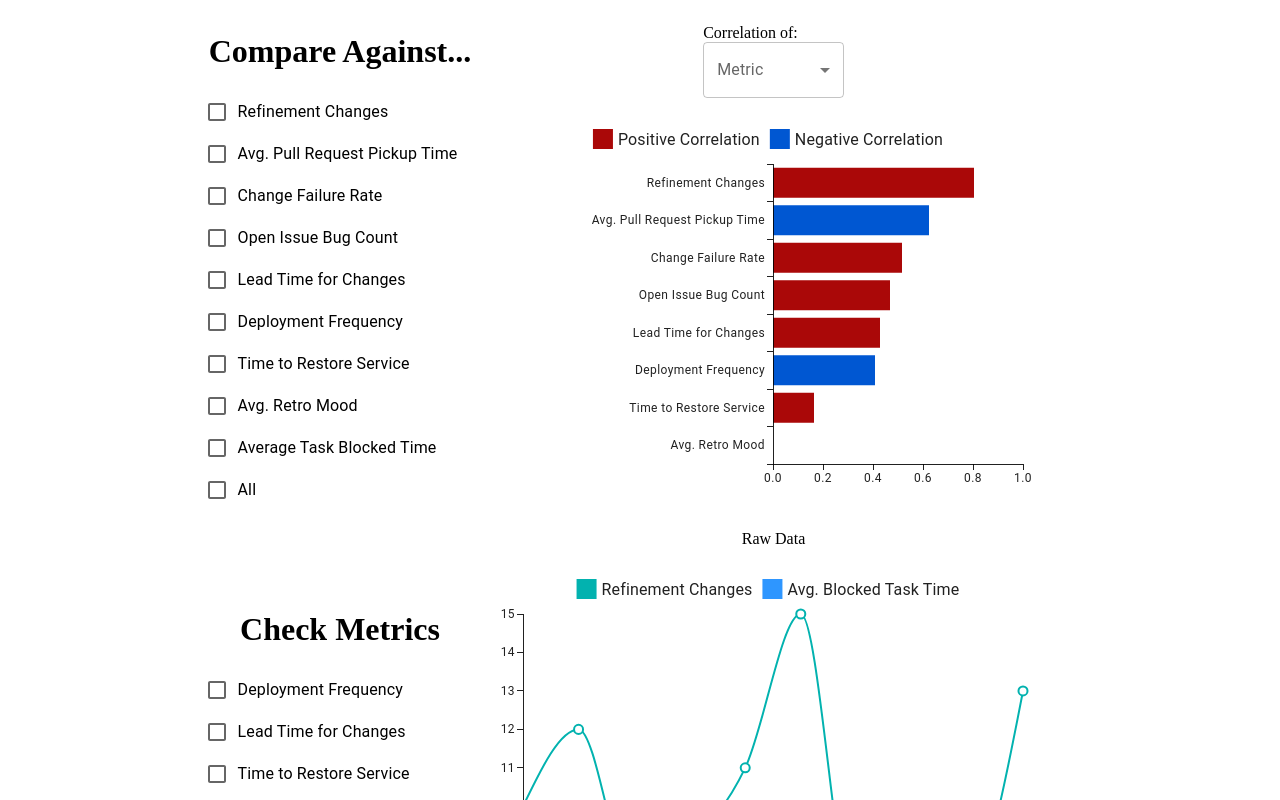
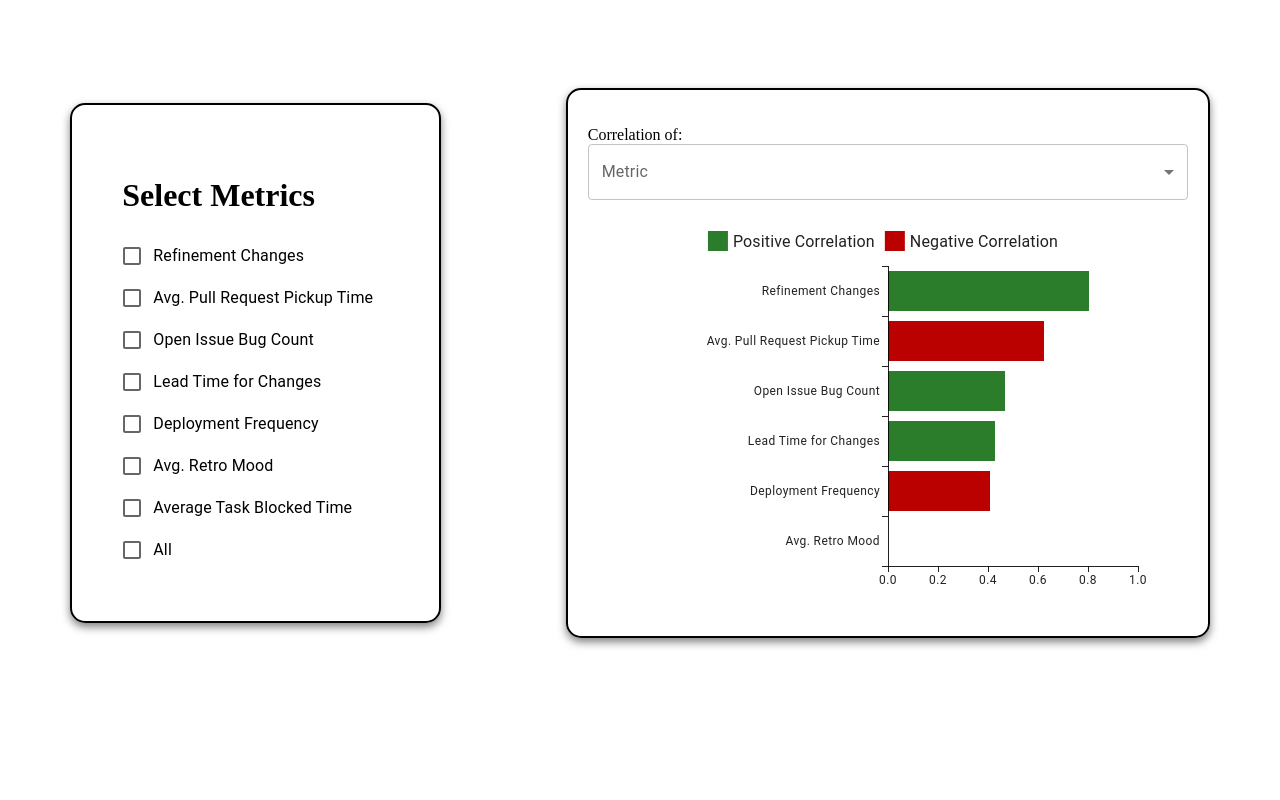
Before and after one commit to jwong236/EnterpriseMetricAnalysisTool, a React (Vite) app: page / in a window 1280 px wide. Shown: the top 800 px of the page. Built offline with nearby package versions, Linux system fonts and the light colour scheme.

Commit message:
Added some decoration

```diff
--- a/src/App.jsx
+++ b/src/App.jsx
@@ -5,8 +5,8 @@ import {MyBarGraph, MyLineGraph} from './components';
 let raw_data = {
   'Deployment Frequency': [15, 12, 18, 20, 17, 14, 22, 19, 16, 21],
   'Lead Time for Changes': [3, 4, 2, 5, 3, 4, 6, 2, 3, 5],
-  'Time to Restore Service': [4, 6, 2, 5, 4, 3, 7, 4, 3, 5],
-  'Change Failure Rate': [0.1, 0.2, 0.05, 0.15, 0.1, 0.25, 0.2, 0.1, 0.15, 0.05],
+  // 'Time to Restore Service': [4, 6, 2, 5, 4, 3, 7, 4, 3, 5], // Not available
+  // 'Change Failure Rate': [0.1, 0.2, 0.05, 0.15, 0.1, 0.25, 0.2, 0.1, 0.15, 0.05], // Not available
   'Avg. Blocked Task Time': [2, 2.5, 2.3, 2.7, 3.1, 2.8, 3, 3.2, 3.2, 3.4],
   'Avg. Pull Request Pickup Time': [2, 1, 3, 2, 1, 2, 4, 3, 2, 1],
   'Avg. Retro Mood': [4, 3, 5, 4, 3, 5, 4, 3, 5, 4],
@@ -17,8 +17,8 @@ let raw_data = {
 let correlations = [
   ['Deployment Frequency',          -0.409392],
   ['Lead Time for Changes',          0.429082],
-  ['Change Failure Rate',            0.516650],
-  ['Time to Restore Service',        0.164581],
+  // ['Change Failure Rate',            0.516650], // Not available
+  // ['Time to Restore Service',        0.164581], // Not available
   ['Avg. Pull Request Pickup Time', -0.624221],
   ['Avg. Retro Mood',                0.000000],
   ['Open Issue Bug Count',           0.466147],
@@ -28,8 +28,8 @@ let correlations = [
 function App() {
   return (
     <>
-    <MyBarGraph correlations={correlations}/>
-    <MyLineGraph raw_data={raw_data}/>
+      <MyBarGraph correlations={correlations}/>
+      {/* <MyLineGraph raw_data={raw_data}/> */}
     </>
   )
 }
--- a/src/components/bargraph/bargraph.css
+++ b/src/components/bargraph/bargraph.css
@@ -1,5 +1,20 @@
 .bar-chart-container {
     display: flex;
-    justify-content: center;
+    justify-content: space-around;
     align-items: center;
+    padding-top: 5rem;
 }
+
+.metrics-container{
+    border: black 2px solid;
+    border-radius: 15px;
+    padding: 50px;
+    box-shadow: 0px 4px 8px rgba(0, 0, 0, 0.5);
+}
+
+.bar-container{
+    border: 2px solid black;
+    border-radius: 15px;
+    padding: 20px;
+    box-shadow: 0px 4px 8px rgba(0, 0, 0, 0.5);
+}
--- a/src/components/bargraph/bargraph.jsx
+++ b/src/components/bargraph/bargraph.jsx
@@ -5,10 +5,10 @@ import {FormGroup, FormControl, FormControlLabel, Checkbox, InputLabel, Select,
 
 // const positive_color = '#0057D2';
 // const negative_color = '#AA0808';
-const positive_color = '#AA0808';
-const negative_color = '#0057D2';
+const positive_color = '#2B7D2B';
+const negative_color = '#BB0000';
 
-let BarGraph = ({correlations}) => {
+const BarGraph = ({correlations}) => {
     const [metric, setMetric] = React.useState('');
 
     const handleChange = (event) => {
@@ -39,8 +39,8 @@ let BarGraph = ({correlations}) => {
     return (
     <>
     <div class="bar-chart-container">
-      <div class="center-container">
-        <h1>Compare Against...</h1>
+      <div class="metrics-container">
+        <h1>Select Metrics </h1>
         <FormGroup>
           {checkboxes}
           <FormControlLabel control={<Checkbox />} label="Average Task Blocked Time" />
@@ -48,7 +48,7 @@ let BarGraph = ({correlations}) => {
         </FormGroup>
       </div>
 
-      <div class="center-container">
+      <div class="bar-container">
         <p>Correlation of:
           <FormControl fullWidth>
             <InputLabel>Metric</InputLabel>
```
Also changed, not shown: src/App.css (line endings or trailing spaces).
